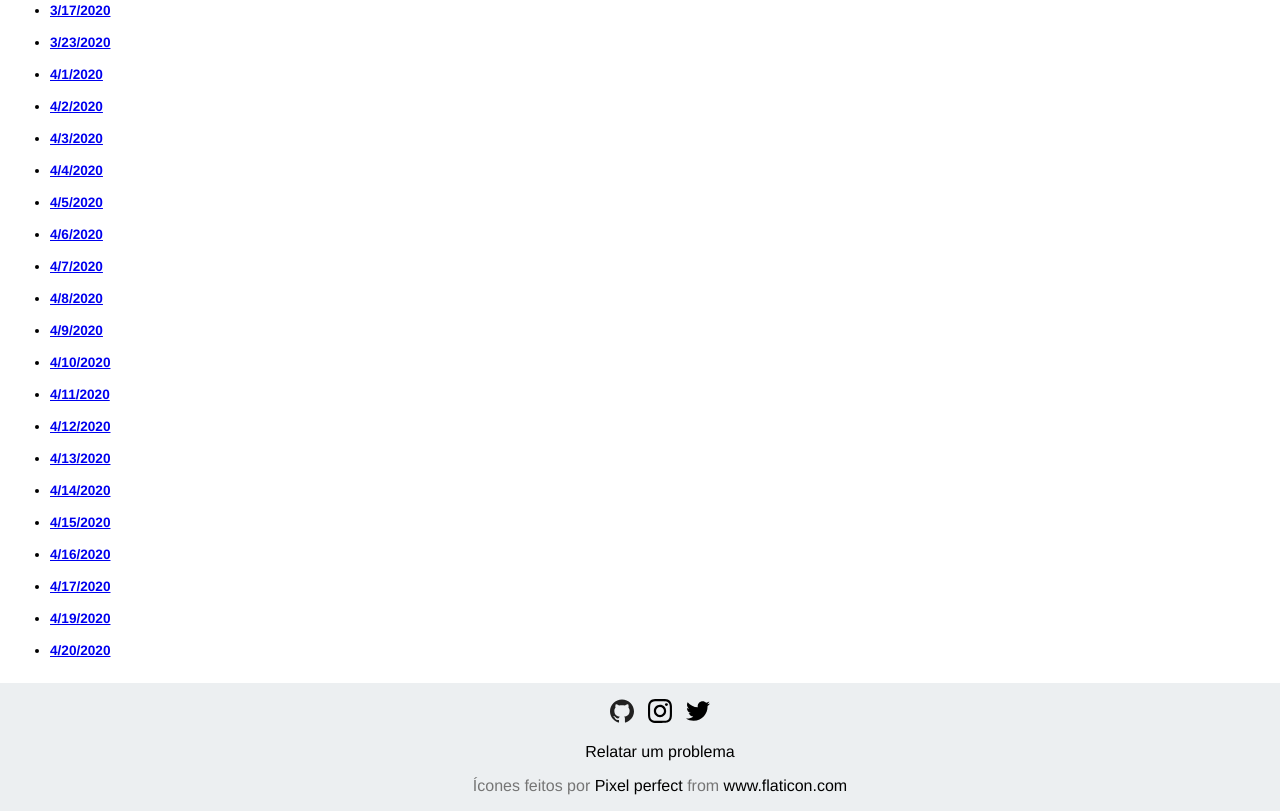
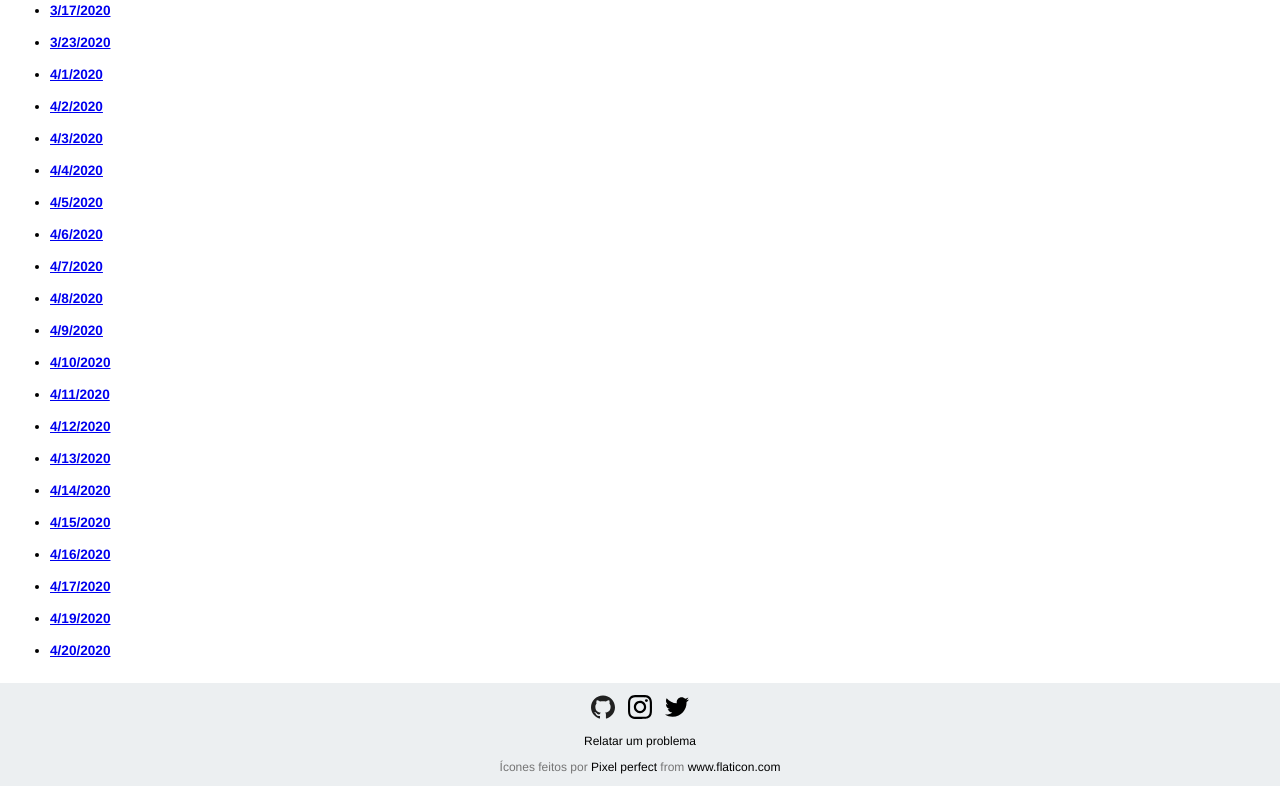
Before and after one commit to eddloschi/covid19-barbacena, a website built with webpack: page src/index.html in a window 1280 px wide. Shown: the part 3528-4339 px from the top of the page. After the commit the page ends 4314 px from the top, so only its background shows below. Built offline with nearby package versions, Linux system fonts and the light colour scheme; files whose address does not match are found by name.

Commit message:
Improved footer style

```diff
--- a/src/css/main.css
+++ b/src/css/main.css
@@ -20,6 +20,7 @@ h1 {
 .footer {
   background-color: #eceff1;
   color: #757575;
+  font-size: 0.75rem;
   position:absolute;
   text-align: center;
   width: 100%;
@@ -39,6 +40,9 @@ h1 {
   text-decoration: none;
 }
 
+.footer ul {
+  padding-left: 0;
+}
 
 .header {
   background-color: #0277bd;
```
